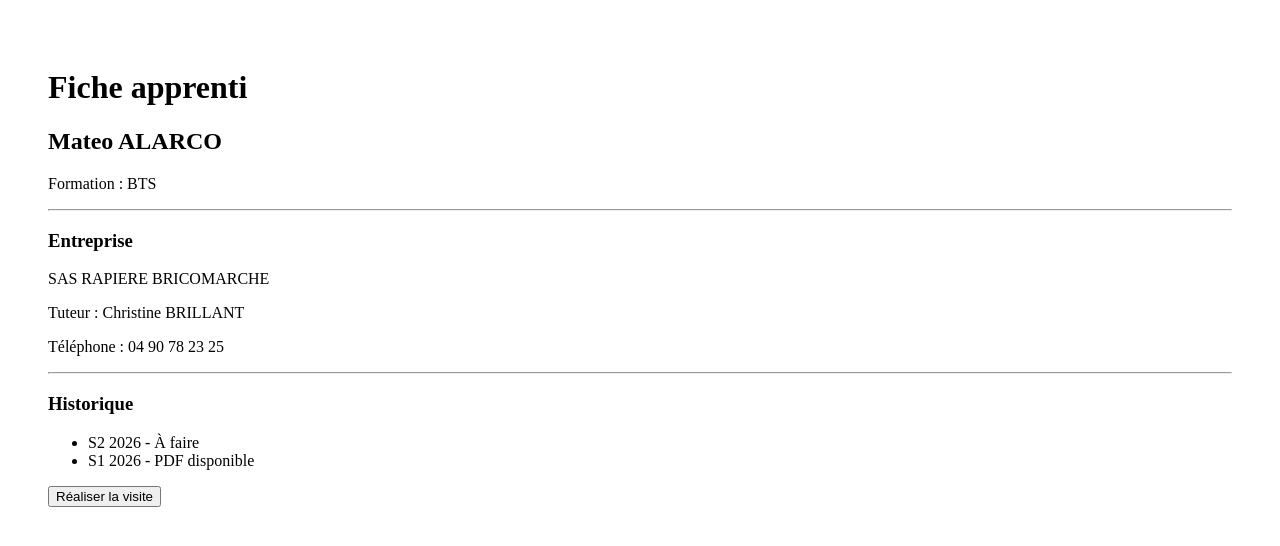
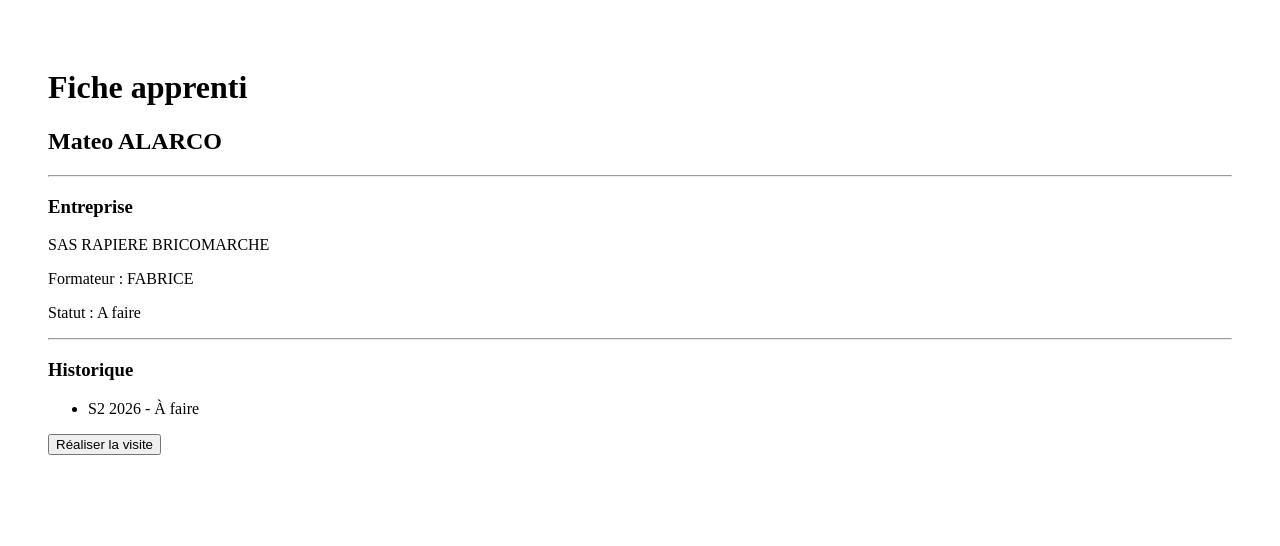
Before and after one commit to fabsalel-design/suivi-visites-mfr, a Next.js app: page /apprentis/1 in a window 1280 px wide. Shown: the top 546 px of the page. Built offline with nearby package versions, Linux system fonts and the light colour scheme.

Commit message:
Update page.tsx

```diff
--- a/app/apprentis/[id]/page.tsx
+++ b/app/apprentis/[id]/page.tsx
@@ -1,22 +1,46 @@
 
-export default function FicheApprenti() {
+import { apprentis } from "../../../data/apprentis";
+
+export default async function FicheApprenti({
+  params,
+}: {
+  params: Promise<{ id: string }>;
+}) {
+  const { id } = await params;
+
+  const apprenti = apprentis.find(
+    (a) => a.id === Number(id)
+  );
+
+  if (!apprenti) {
+    return (
+      <main style={{ padding: "40px" }}>
+        <h1>Apprenti introuvable</h1>
+      </main>
+    );
+  }
+
   return (
     <main style={{ padding: "40px" }}>
       <h1>Fiche apprenti</h1>
 
-      <h2>Mateo ALARCO</h2>
-
-      <p>Formation : BTS</p>
+      <h2>
+        {apprenti.prenom} {apprenti.nom}
+      </h2>
 
       <hr />
 
       <h3>Entreprise</h3>
 
-      <p>SAS RAPIERE BRICOMARCHE</p>
+      <p>{apprenti.entreprise}</p>
 
-      <p>Tuteur : Christine BRILLANT</p>
+      <p>
+        Formateur : {apprenti.formateur}
+      </p>
 
-      <p>Téléphone : 04 90 78 23 25</p>
+      <p>
+        Statut : {apprenti.statut}
+      </p>
 
       <hr />
 
@@ -24,15 +48,13 @@ export default function FicheApprenti() {
 
       <ul>
         <li>S2 2026 - À faire</li>
-        <li>S1 2026 - PDF disponible</li>
       </ul>
 
-
-<a href="/visites">
-  <button>
-    Réaliser la visite
-  </button>
-</a>
+      <a href="/visites">
+        <button>
+          Réaliser la visite
+        </button>
+      </a>
     </main>
   );
 }
```
